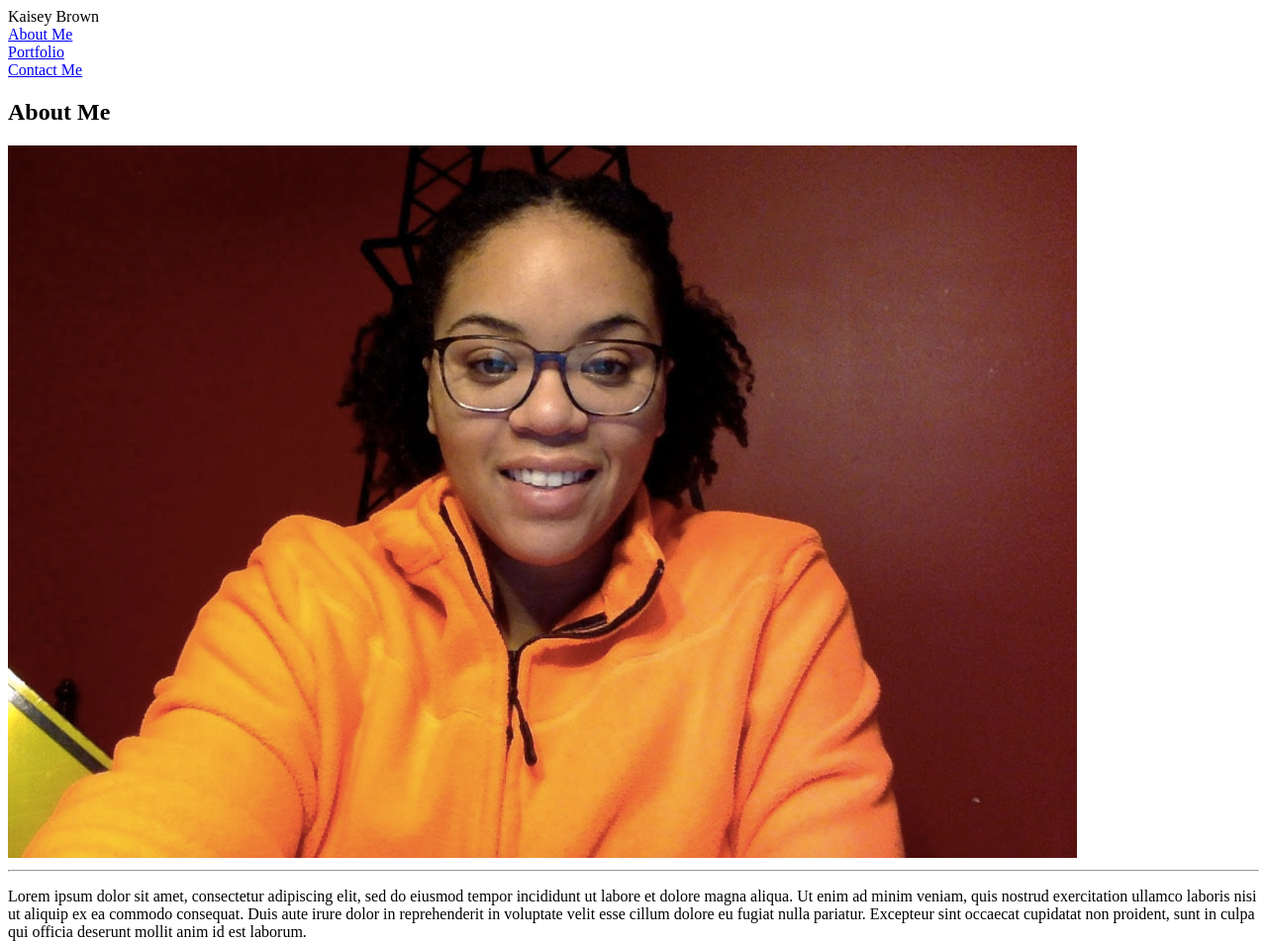
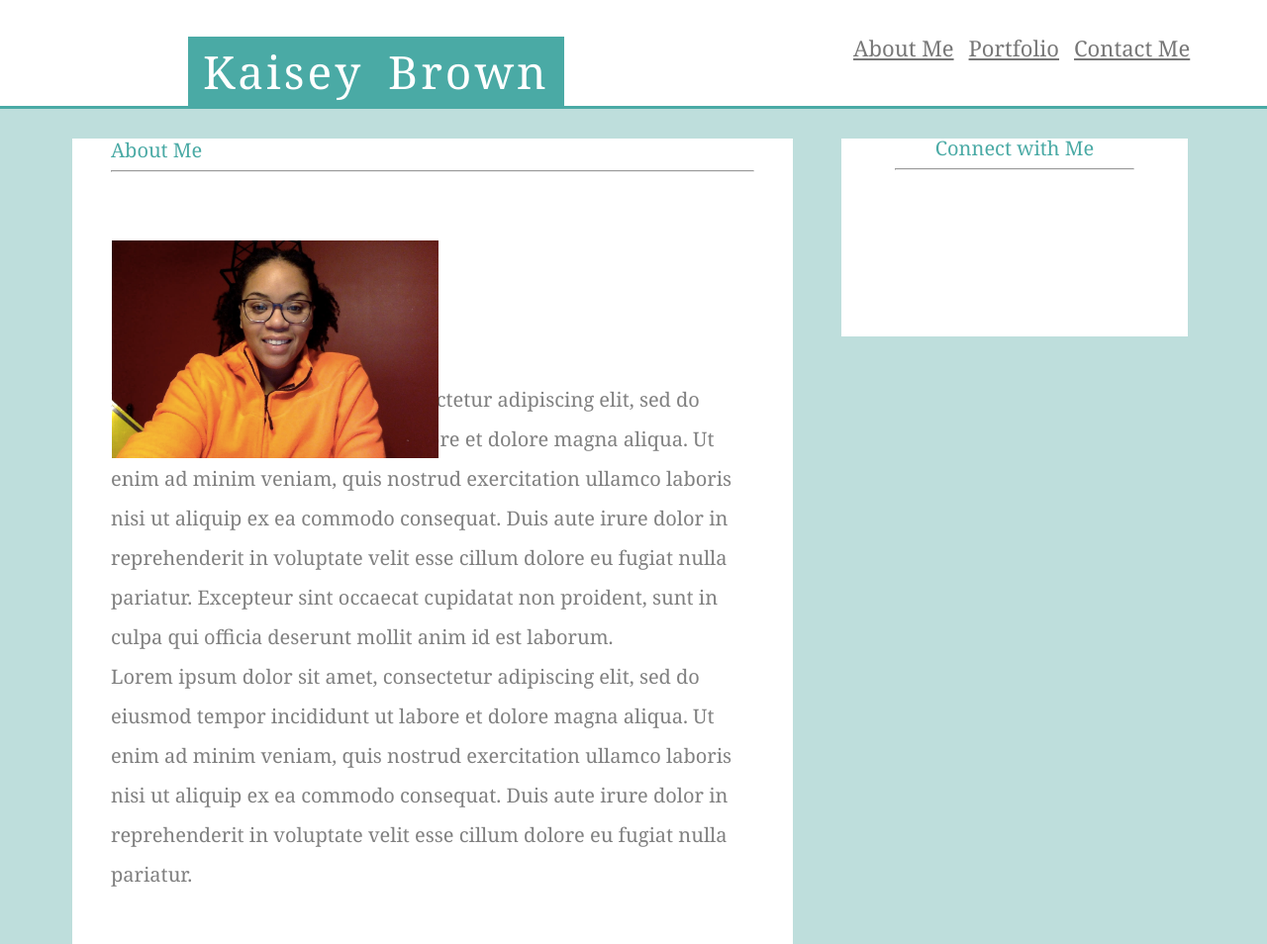
Before and after one commit to kaibrown/basicprofile, a plain HTML site: page tester.html in a window 1280 px wide. Shown: the top 954 px of the page at 99% size. Drawn offline with Linux system fonts and the light colour scheme; files that its build step writes are made by us from their sources.

Commit message:
Ignore all earlier commits..files was going cray

```diff
--- a/assets/css/style.css
+++ b/assets/css/style.css
@@ -1,24 +1,171 @@
+
+
+
+/*everything in the entire document*/
 body {
-background: #8e9eab;
-background: -webkit-linear-gradient(to right, #eef2f3, #8e9eab);
-background: linear-gradient(to right, #eef2f3, #8e9eab);
+	/*background-color: #C5D7D6;*/
+	background-color: #BEDEDC;
+	/*text-align: center;*/
+	/*margin: auto;*/
+	font-family: 'Georgia', Times, Times New Roman, serif;
+	font-size: 20px;
+	color: #808080;
+	}
+
+
+.name {
+	height: 70px;
+	width: auto;
+	background-color: #4aaaa5;
+	color: white;
+	position: absolute;
+	left: 190px;
+	bottom: 0;
+	font-size: 46px;
+	padding: 0 15px;
+	text-align: center;
+	letter-spacing: 3px;
+	line-height: 70px;
+	word-spacing: 10px;
+	/*font-weight: bold;*/
 
 
 }
 
-.header {
-	background-color: #777;
-	height:150px;
+img {
+	height: 220px;
+	position: absolute;
+	left: 40px;
+	top: 103px;
+	/*float: left;*/
+	/*clear: both;*/
 }
 
-.name{
-	height: 80px;
-	width: 100px;
-	background-color: #4aaaa5;
-	font-family:'Georgia', Times, Times New Roman, serif;
-	font-size:;
+
+.links{
+	height: 70px;
+	width:374px;
+	float: right;
+	position: absolute;
+	right: 59px;
+	bottom: 0;
+	font-size: 22px;
 }
 
-.right {
+.click{
+	height: 60px;
+	width: auto;
+	float: left;
+	margin-left: 15px;
+	border: black 5px;
+}
+
+
+
+/*the top two areas "title" and "navigation", long and thin*/
+.top{
+	margin-bottom: 30px;
+	height: 107px;
+	position: relative;
+	width: 100%;
+	border-bottom: 3px #4aaaa5 solid;
+
+	}
+
+
+a:hover{
+	background: #4aaaa5;
+}
+
+a{
+	color: #777;
+}
+
+h1{
+	color:#4aaaa5;
+	/*font-size:32px;*/
+}
+
+.hrone{
+	/*width:450px;*/
+	/*height:5px;*/
+}
+
+.hrtwo{
+	width: 240px;
+}
+
+.center{
+	text-align: center;
+}
+
+/*the two middles areas on the left and right*/
+.halfsize {
+	width: 471px;
+	height: 200px;
+	display: inline;
+	margin-bottom: 25px;
+}
+
+
+/*go over to the right*/
+.goover{
 	float: right;
+	width: 350px;
+	margin-right: 80px;
 }
+
+
+/*go over there to the left*/
+.gothere{
+	float: left;
+	height: 900px;
+	margin-left: 73px;
+	width: 650px;
+	position: relative;
+	padding: 2px 39px;
+
+}
+
+p{
+	line-height: 40px;
+}
+
+/*all sections need to be gray*/
+div, footer {
+	background-color: #fff;
+}
+
+
+/*footer at the bottom*/
+footer{
+	clear: both;
+	margin-top: 25px;
+	height: 85px;
+	border-top: #4aaaa5 5px solid;
+	color: #ebebeb;
+	background-color: #777;
+	line-height: 85px;
+	text-align: center;
+}
+
+/*the dark area on the left side of the center sections..it contains two little divs*/
+/*.article{
+	background-color: #777;
+	height: 200px;
+	width: 414px;
+	margin: 54px auto;
+	color: #ebebeb;
+}
+
+/*two little divs of stuff inside the article*/
+/*.stuff{
+	height: 50px;
+	width:200px;
+	background-color: #ebebeb;
+	display: block center;
+	margin: 25px auto;
+	color: #777;
+}
+
+/* */
--- a/tester.html
+++ b/tester.html
@@ -2,7 +2,8 @@
 <html>
 <head>
 	<title>Kaisey's Portfolio</title>
-	<link rel="stylesheet" type="text/css" href="portfoliostyle.css">
+	<link rel="stylesheet" type="text/css" href="reset.css">
+	<link rel="stylesheet" type="text/css" href="assets/css/style.css">
 </head>
 
 <body>
@@ -38,15 +39,27 @@
 
 						<h1> About Me </h1>
 
-						<img src="/assets/images/profile.jpg" alt="profile picture">
+						<hr class="hrone">
+						<br>
+						<br>
 
-						<hr class="hrone">
+						<img src="assets/images/profile.jpg" alt="profile picture">
+
+
+						<br>
+						<br>
+						<br>
+						<br>
+						<br>
+						<br>
+						<br>
+						<br>
 
 						<p>
 						Lorem ipsum dolor sit amet, consectetur adipiscing elit, sed do eiusmod tempor incididunt ut labore et dolore magna aliqua. Ut enim ad minim veniam, quis nostrud exercitation ullamco laboris nisi ut aliquip ex ea commodo consequat. Duis aute irure dolor in reprehenderit in voluptate velit esse cillum dolore eu fugiat nulla pariatur. Excepteur sint occaecat cupidatat non proident, sunt in culpa qui officia deserunt mollit anim id est laborum.</p>
 
 						<p>
-						Lorem ipsum dolor sit amet, consectetur adipiscing elit, sed do eiusmod tempor incididunt ut labore et dolore magna aliqua. Ut enim ad minim veniam, quis nostrud exercitation ullamco laboris nisi ut aliquip ex ea commodo consequat. Duis aute irure dolor in reprehenderit in voluptate velit esse cillum dolore eu fugiat nulla pariatur. Excepteur sint occaecat cupidatat non proident, sunt in culpa qui officia deserunt mollit anim id est laborum.
+						Lorem ipsum dolor sit amet, consectetur adipiscing elit, sed do eiusmod tempor incididunt ut labore et dolore magna aliqua. Ut enim ad minim veniam, quis nostrud exercitation ullamco laboris nisi ut aliquip ex ea commodo consequat. Duis aute irure dolor in reprehenderit in voluptate velit esse cillum dolore eu fugiat nulla pariatur.
 						</p>
 					<!-- <div class="article"> article -->
 				<!-- <br> -->
@@ -62,7 +75,8 @@
 
 			<div class="halfsize goover">
 					 <aside>
-					 		<h2> Connect with Me </h2>
+					 		<h1 class="center"> Connect with Me </h1>
+
 
 					 		<hr class="hrtwo">
 
@@ -73,7 +87,7 @@
 
 
 
-		<footer> footer </footer>
+		<footer> © Copyright 2017 Kaisey Brown </footer>
 
 </body>
 </html>
```
Also changed, not shown: portfolio.html (deleted).
